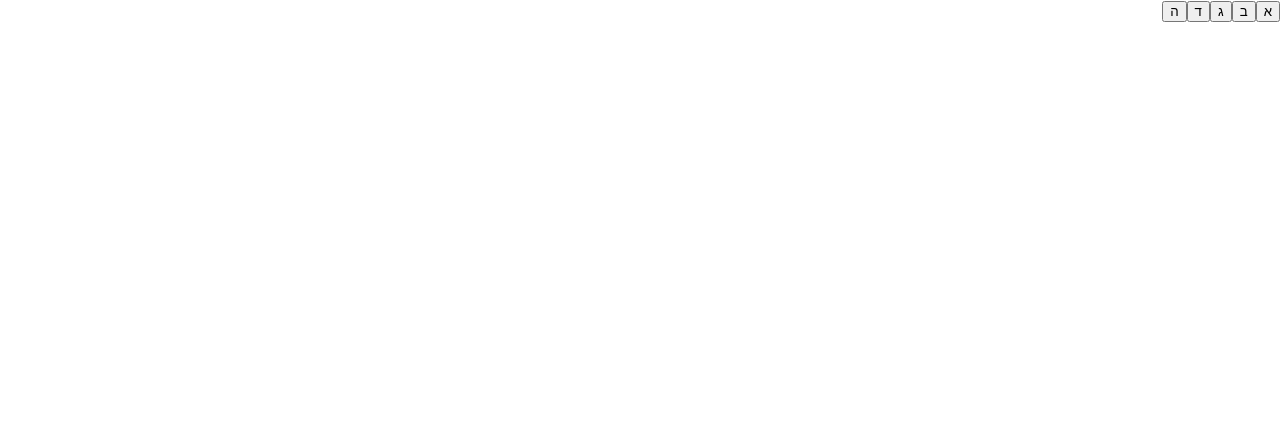
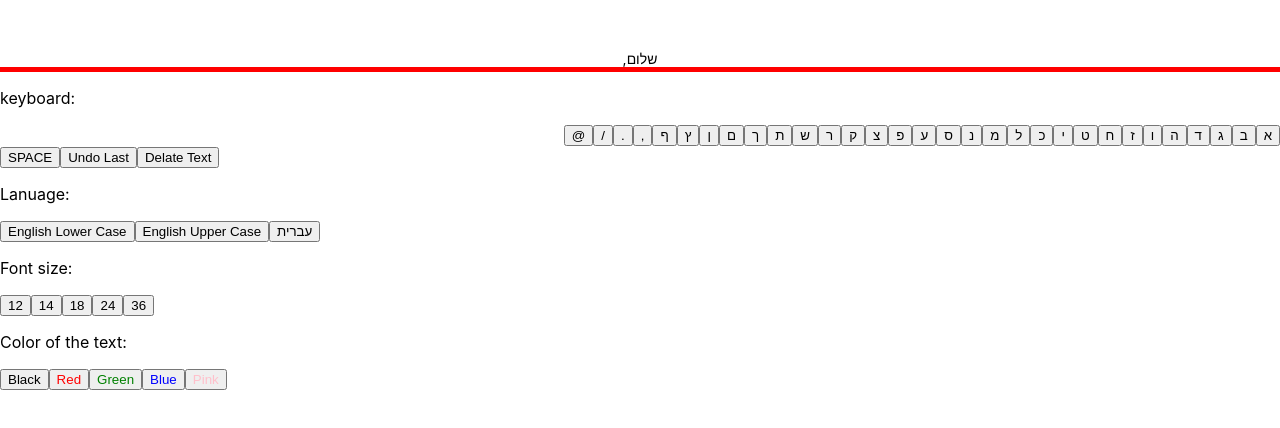
Before and after one commit to shiraz-cohen/project-4, a React (Create React App) app in the folder fullstack-project4.1/: page / in a window 1280 px wide. Shown: the top 428 px of the page. Built offline with nearby package versions, Linux system fonts and the light colour scheme.

Commit message:
update application1

```diff
--- a/fullstack-project4.1/src/components/KeyBoard.jsx
+++ b/fullstack-project4.1/src/components/KeyBoard.jsx
@@ -2,23 +2,374 @@ import React, { Component } from "react";
 
 export class KeyBoard extends Component {
   state = {
-    hebrewLetters: ["א", "ב", "ג", "ד", "ה"],
-    englishLettersUpper: ["A", "B", "c"],
-    englishLettersLower: ["a", "b", "c"],
+    hebrewLetters: [
+      "א",
+      "ב",
+      "ג",
+      "ד",
+      "ה",
+      "ו",
+      "ז",
+      "ח",
+      "ט",
+      "י",
+      "כ",
+      "ל",
+      "מ",
+      "נ",
+      "ס",
+      "ע",
+      "פ",
+      "צ",
+      "ק",
+      "ר",
+      "ש",
+      "ת",
+      "ך",
+      "ם",
+      "ן",
+      "ץ",
+      "ף",
+      ",",
+      ".",
+      "/",
+      "@",
+    ],
+    englishLettersUpper: [
+      "A",
+      "B",
+      "C",
+      "D",
+      "F",
+      "G",
+      "H",
+      "I",
+      "J",
+      "K",
+      "L",
+      "M",
+      "N",
+      "O",
+      "P",
+      "Q",
+      "R",
+      "S",
+      "T",
+      "U",
+      "V",
+      "W",
+      "X",
+      "Y",
+      "Z",
+      ",",
+      ".",
+      "/",
+      "@",
+    ],
+    englishLettersLower: [
+      "a",
+      "b",
+      "c",
+      "f",
+      "g",
+      "h",
+      "i",
+      "j",
+      "k",
+      "l",
+      "m",
+      "n",
+      "o",
+      "p",
+      "q",
+      "r",
+      "s",
+      "t",
+      "u",
+      "v",
+      "w",
+      "x",
+      "y",
+      "z",
+      ",",
+      ".",
+      "/",
+      "@",
+    ],
+    textBeforChange: "",
+    text: "שלום,",
+    sizeText: "14px",
+    colorText: "black",
+    isHebLettersVisible: true,
+    isEngUpperVisible: false,
+    isEngLowerVisible: false,
   };
+
   render() {
     return (
+      <React.Fragment>
+        <div>
+          <p
+            dir="rtl"
+            style={{
+              display: "center",
+              marginTop: "50px",
+              textAlign: "center",
+              borderBottom: "5px solid red",
+              fontSize: this.state.sizeText,
+            }}
+          >
+            {this.state.text}
+          </p>
+        </div>
+        <p>keyboard:</p>
+        {/* Hebrew keyboard */}
         <div className="..." dir="rtl">
-        {this.state.hebrewLetters.map((v, i) => (
+          {this.state.isHebLettersVisible &&
+            this.state.hebrewLetters.map((v, i) => (
               <button
+                type="button"
                 key={`${i}-hebrew-keyboard`}
                 className="..."
-            onClick={() => this.context.addToCurrentTextItem(v)}
+                onClick={() => {
+                  this.addToTextItem(v);
+                }}
               >
                 {v}
               </button>
             ))}
         </div>
+        {/* English Lower Letters keyboard */}
+        <div className="...">
+          {this.state.isEngLowerVisible &&
+            this.state.englishLettersLower.map((v, i) => (
+              <button
+                type="button"
+                key={`${i}-EngLower-keyboard`}
+                className="..."
+                onClick={() => {
+                  this.addToTextItem(v);
+                }}
+              >
+                {v}
+              </button>
+            ))}
+        </div>
+        {/* English Uper Letters keyboard */}
+        <div className="...">
+          {this.state.isEngUpperVisible &&
+            this.state.englishLettersUpper.map((v, i) => (
+              <button
+                type="button"
+                key={`${i}-EngUpper-keyboard`}
+                className="..."
+                onClick={() => {
+                  this.addToTextItem(v);
+                }}
+              >
+                {v}
+              </button>
+            ))}
+        </div>
+        {/* SPACE button */}
+        <button
+          type="button"
+          onClick={() => {
+            this.addToTextItem(" ");
+          }}
+        >
+          SPACE
+        </button>
+        {/*  Undo Last button */}
+        <button
+          type="button"
+          onClick={() => {
+            this.addToTextItem("Undo Last");
+          }}
+        >
+          Undo Last
+        </button>
+        {/* Delate Text button */}
+        <button
+          type="button"
+          onClick={() => {
+            this.addToTextItem("Delate Text");
+          }}
+        >
+          Delate Text
+        </button>
+        <br></br>
+        {/* Change Lanuage */}
+        <p>Lanuage:</p>
+        <button
+          type="button"
+          onClick={() => {
+            this.toggleButton("englishLettersLower");
+          }}
+        >
+          English Lower Case
+        </button>
+        <button
+          type="button"
+          onClick={() => {
+            this.toggleButton("englishLettersUpper");
+          }}
+        >
+          English Upper Case
+        </button>
+        <button
+          type="button"
+          onClick={() => {
+            this.toggleButton("hebrewLetters");
+          }}
+        >
+          עברית
+        </button>
+        {/* Change font size*/}
+        <p> Font size: </p>
+        <button
+          type="button"
+          onClick={() => {
+            this.changeFontSize("12");
+          }}
+        >
+          12
+        </button>
+        <button
+          type="button"
+          onClick={() => {
+            this.changeFontSize("14");
+          }}
+        >
+          14
+        </button>
+        <button
+          type="button"
+          onClick={() => {
+            this.changeFontSize("18");
+          }}
+        >
+          18
+        </button>
+        <button
+          type="button"
+          onClick={() => {
+            this.changeFontSize("24");
+          }}
+        >
+          24
+        </button>
+        <button
+          type="button"
+          onClick={() => {
+            this.changeFontSize("36");
+          }}
+        >
+          36
+        </button>
+        {/* Change text color */}
+        <p> Color of the text: </p>
+        <button
+          type="button"
+          onClick={() => {
+            this.changeTextColor("Black");
+          }}
+          style={{ color: "Black" }}
+        >
+          Black
+        </button>
+        <button
+          type="button"
+          onClick={() => {
+            this.changeTextColor("Red");
+          }}
+          style={{ color: "Red" }}
+        >
+          Red
+        </button>
+        <button
+          type="button"
+          onClick={() => {
+            this.changeTextColor("Green");
+          }}
+          style={{ color: "Green" }}
+        >
+          Green
+        </button>
+        <button
+          type="button"
+          onClick={() => {
+            this.changeTextColor("Blue");
+          }}
+          style={{ color: "Blue" }}
+        >
+          Blue
+        </button>
+        <button
+          type="button"
+          onClick={() => {
+            this.changeTextColor("Pink");
+          }}
+          style={{ color: "Pink" }}
+        >
+          Pink
+        </button>
+      </React.Fragment>
     );
   }
+
+  // the function changing for the requesetd color
+  changeTextColor = (requesetdColor) => {
+    this.setState({ colorText: requesetdColor });
+  };
+
+  // the function changing for the requesetd language
+  changeFontSize = (fontSize) => {
+    fontSize = fontSize + "px";
+    this.setState({ sizeText: fontSize });
+  };
+
+  // the function switching for the requesetd language
+  toggleButton = (someAction) => {
+    switch (someAction) {
+      case "hebrewLetters":
+        this.setState({ isHebLettersVisible: true });
+        this.setState({ isEngUpperVisible: false });
+        this.setState({ isEngLowerVisible: false });
+        break;
+      case "englishLettersUpper":
+        this.setState({ isHebLettersVisible: false });
+        this.setState({ isEngUpperVisible: true });
+        this.setState({ isEngLowerVisible: false });
+        break;
+      case "englishLettersLower":
+        this.setState({ isHebLettersVisible: false });
+        this.setState({ isEngUpperVisible: false });
+        this.setState({ isEngLowerVisible: true });
+        break;
+      default:
+        this.setState({ isHebLettersVisible: true });
+        this.setState({ isEngUpperVisible: false });
+        this.setState({ isEngLowerVisible: false });
+        break;
     }
+  };
+
+  // the function add the press char into text
+  addToTextItem = (someAction) => {
+    switch (someAction) {
+      case "Undo Last":
+        this.setState({ text: this.state.textBeforChange });
+        break;
+      case "Delate Text":
+        this.setState({ textBeforChange: "" });
+        this.setState({ text: "" });
+        break;
+      default: // a letter or space to add
+        this.setState({ textBeforChange: this.state.text });
+        let tempText = this.state.text + someAction;
+        this.setState({ text: tempText });
+        break;
+    }
+  };
+}
```
Lines whose indentation alone changed are shown as unchanged.
